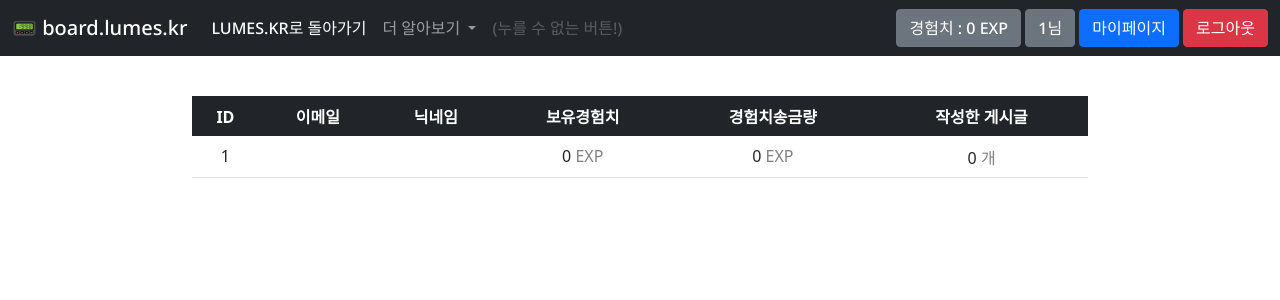
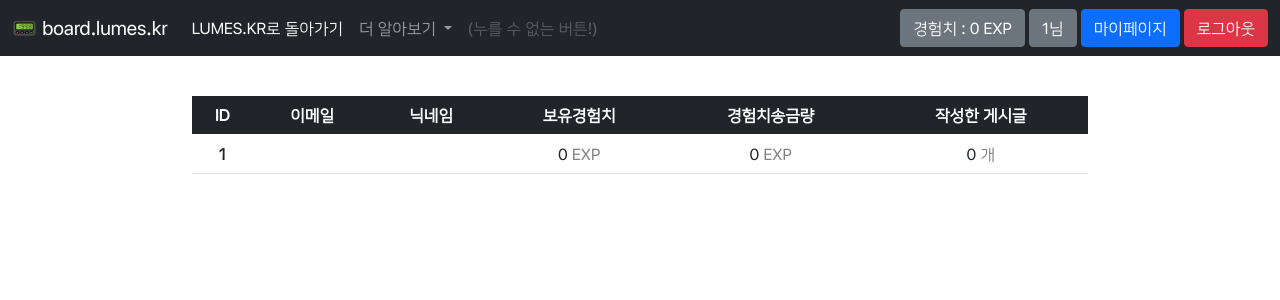
Before and after one commit to lumes-board/BoardLumesKR, a PHP site: page /id/mypage/mypage.php in a window 1280 px wide. Shown: the top 300 px of the page. Run offline with PHP 8.4, Linux system fonts and the light colour scheme; the visitor is signed in with stand-in values (Sample User, id 1); data that the repository does not hold is empty; some libraries are stand-ins or nearby versions.

Commit message:
사이트 폰트 개선
단순한 폰트보다는 보다 더 가독성이 좋은 폰트를 unicode-range를 통해 가져옮으로써 가독성을 향상함.

```diff
--- a/css/font.css
+++ b/css/font.css
@@ -1,8 +1,20 @@
 @font-face {
-    font-family: "lumes";
+    font-family: "general";
     src: url("../font/NotoSans-Medium.ttf");
 }
 
+@font-face {
+    font-family: "general";
+    src: url("../font/SFProDisplay_regular.ttf");
+    unicode-range: U+0030-0039, U+0041-005A, U+0061-007A;
+}
+
+@font-face {
+    font-family: "general";
+    src: url("../font/NanumSquareR.ttf");
+    unicode-range: U+1100-11FF, U+3130-318F, U+A960-A97F, U+AC00-D7A3, U+D7B0-D7FF;
+}
+
 body > nav {
-    font-family: "lumes";
+    font-family: "general";
 }
--- a/id/login/css/login.css
+++ b/id/login/css/login.css
@@ -1,4 +1,7 @@
 .login-form {
+
+    font-family: "general";
+
     width: 50%;
 
     margin: auto;
--- a/id/mypage/css/mypage.css
+++ b/id/mypage/css/mypage.css
@@ -1,4 +1,6 @@
 #userInfoTable {
+
+    font-family: "general";
 
     width: 70%;
 
--- a/id/mypage/mypage.php
+++ b/id/mypage/mypage.php
@@ -57,7 +57,7 @@
             </thead>
             <tbody>
                 <tr>
-                    <td><?php echo $_SESSION['id'] ?></td>
+                    <td><b><?php echo $_SESSION['id'] ?><b></td>
                     <td><?php echo $email ?></td>
                     <td><?php echo $nickname ?></td>
                     <td><?php echo number_format($exp) ?> <span style="color: gray; ">EXP</span></td>
--- a/id/signup/css/signup.css
+++ b/id/signup/css/signup.css
@@ -1,4 +1,7 @@
 .registration-form {
+
+    font-family: "general";
+
     width: 50%;
 
     margin: auto;
```
Also changed, not shown: common/userLicense.html (+25 -9 lines), font/NanumSquareR.ttf (added), font/SFProDisplay_regular.ttf (added).
